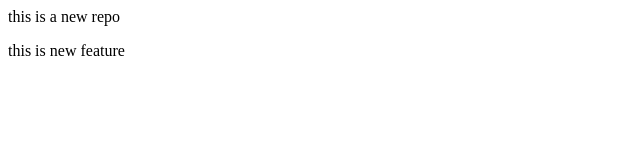
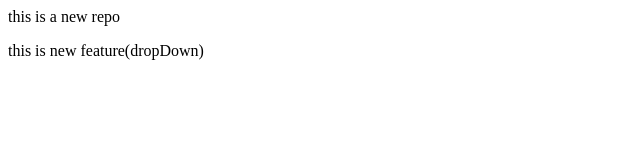
Before and after one commit to rajeevsingh19135-maker/local, a plain HTML site: page index.html in a window 1280 px wide. Shown: the full height of the page, 0-640 px from the left. Drawn offline with Linux system fonts and the light colour scheme.

Commit message:
add Dropdown

```diff
--- a/index.html
+++ b/index.html
@@ -1,2 +1,2 @@
 <p>this is a new repo </p>
-<p>this is new feature</p>
+<p>this is new feature(dropDown)</p>
```
